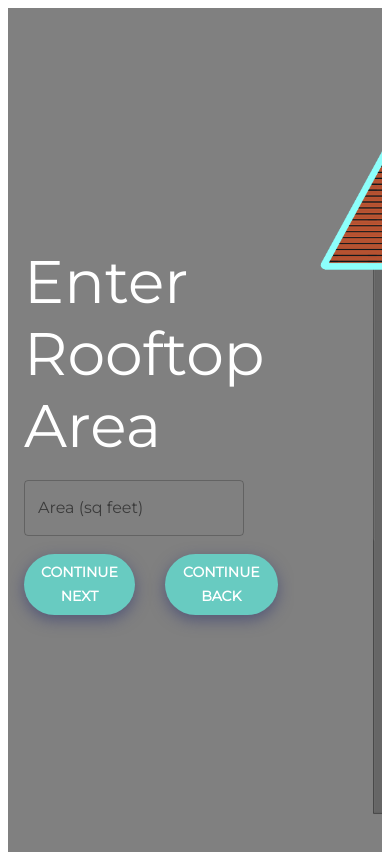
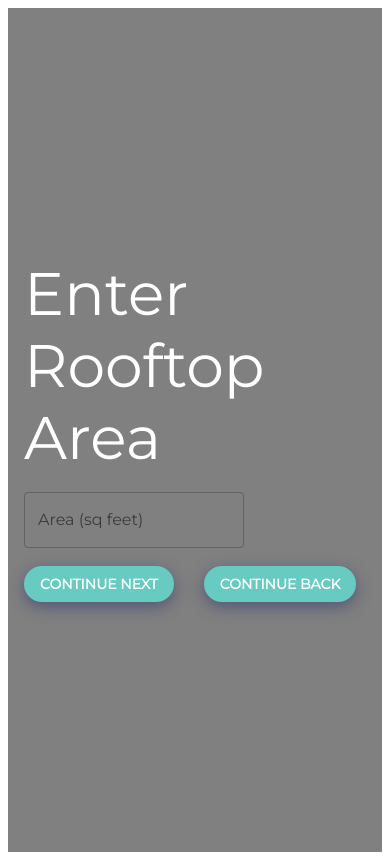
Before and after one commit to prashantbharati/Rh-form, a React (Create React App) app: page / in a window 390 px wide. Both pictures are taken after a click on the button "EXPLORE". Built offline with nearby package versions, Linux system fonts and the light colour scheme; what react-google-maps would draw is missing.

Commit message:
rooftop responsive

```diff
--- a/src/components/City.js
+++ b/src/components/City.js
@@ -23,10 +23,6 @@ const App = (props) => {
   const back = (e) => {
     e.preventDefault();
     props.prevStep();
-  };
-
-  const handleclick = () => {
-    document.querySelector("#map").style.display = "flex";
   };
 
   const handleChange = (e) => {
--- a/src/components/RooftopArea.js
+++ b/src/components/RooftopArea.js
@@ -1,7 +1,7 @@
 import React from "react";
 import { Button, TextField } from "@material-ui/core";
 import useStyles from "./styles";
-import { Typography, Container } from "@material-ui/core";
+import { Typography, Container, Grid } from "@material-ui/core";
 const App = (props) => {
   const classes = useStyles();
   const next = (e) => {
@@ -18,6 +18,7 @@ const App = (props) => {
   console.log(user);
   return (
     <div className={classes.roof}>
+      <Grid container small={6}>
         <div className={classes.rooftop}>
           <Container>
             <Typography style={{ color: "white" }} variant="h2">
@@ -51,7 +52,11 @@ const App = (props) => {
             </div>
           </Container>
         </div>
+      </Grid>
+
+      <Grid item small={6}>
         <div className={classes.roofleft}></div>
+      </Grid>
     </div>
   );
 };
```
Lines whose indentation alone changed are shown as unchanged.
